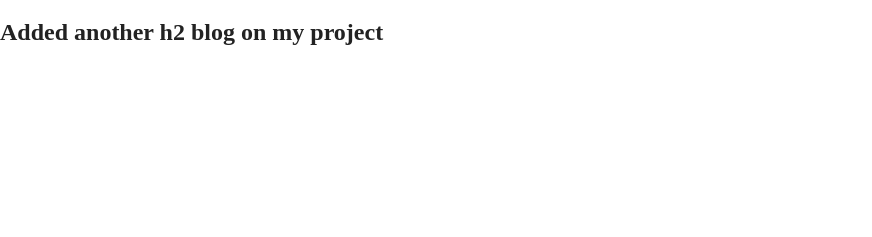
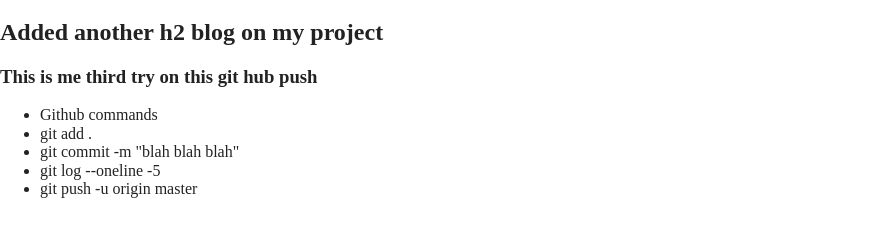
Before and after one commit to drilonhalili/myFirstCodeAcademyProject, a website built with Parcel: page index.html in a window 1280 px wide. Shown: the part 61-298 px from the top of the page, without its empty margins (0-872 px from the left). Built offline with nearby package versions, Linux system fonts and the light colour scheme.

Commit message:
This is my third commit in github with git commands

```diff
--- a/index.html
+++ b/index.html
@@ -28,6 +28,14 @@
   <p>
     <h1>This is my first project! I changed something on my github!</h1>
     <h2>Added another h2 blog on my project</h2>
+    <h3>This is me third try on this git hub push</h3>
+    <Ul>
+      <li>Github commands</li>
+      <li>git add .</li>
+      <li>git commit -m "blah blah blah"</li>
+      <li>git log --oneline -5</li>
+      <li>git push -u origin master</li>
+    </Ul>
   </p>
   <script src="js/vendor/modernizr-3.11.2.min.js"></script>
   <script src="js/plugins.js"></script>
```
